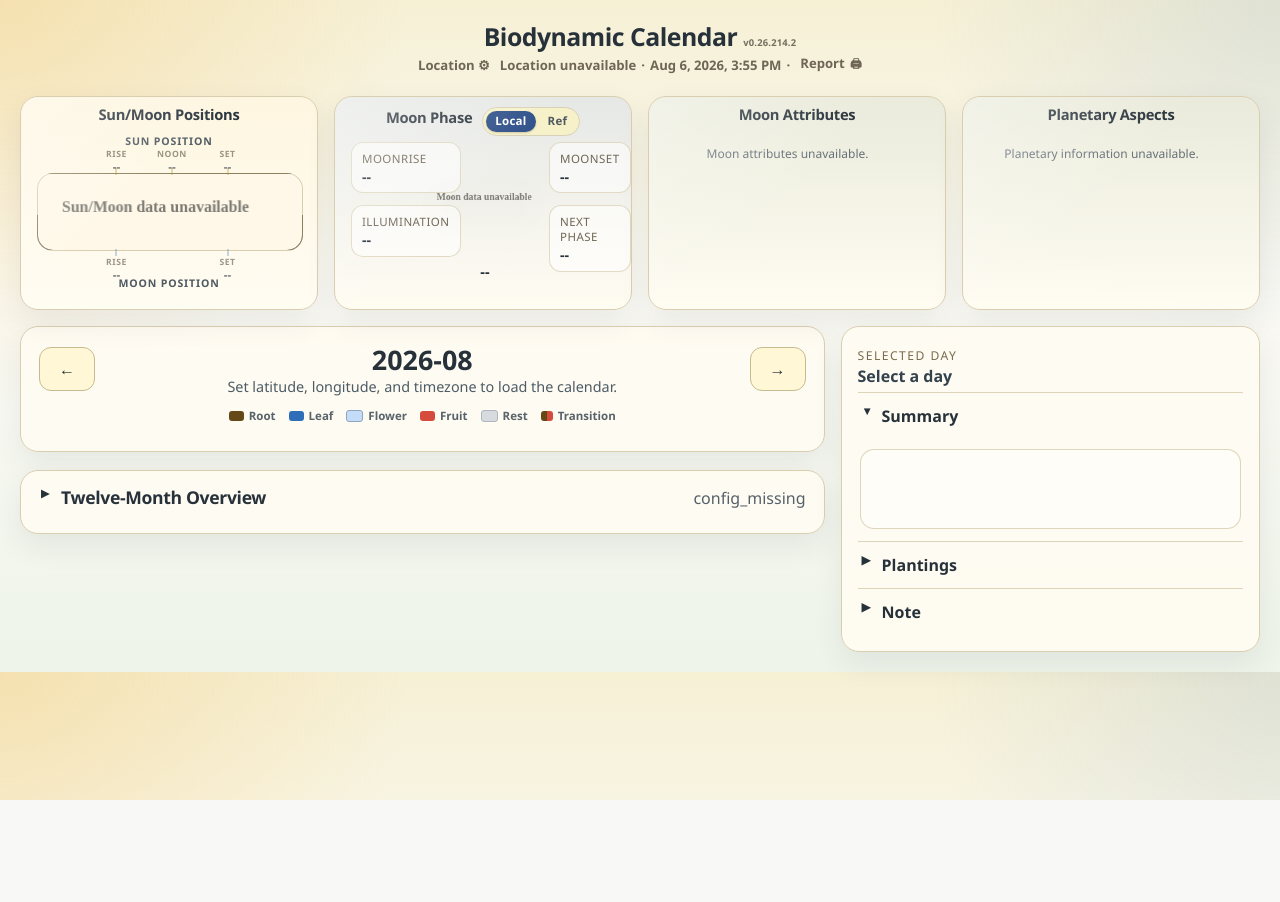
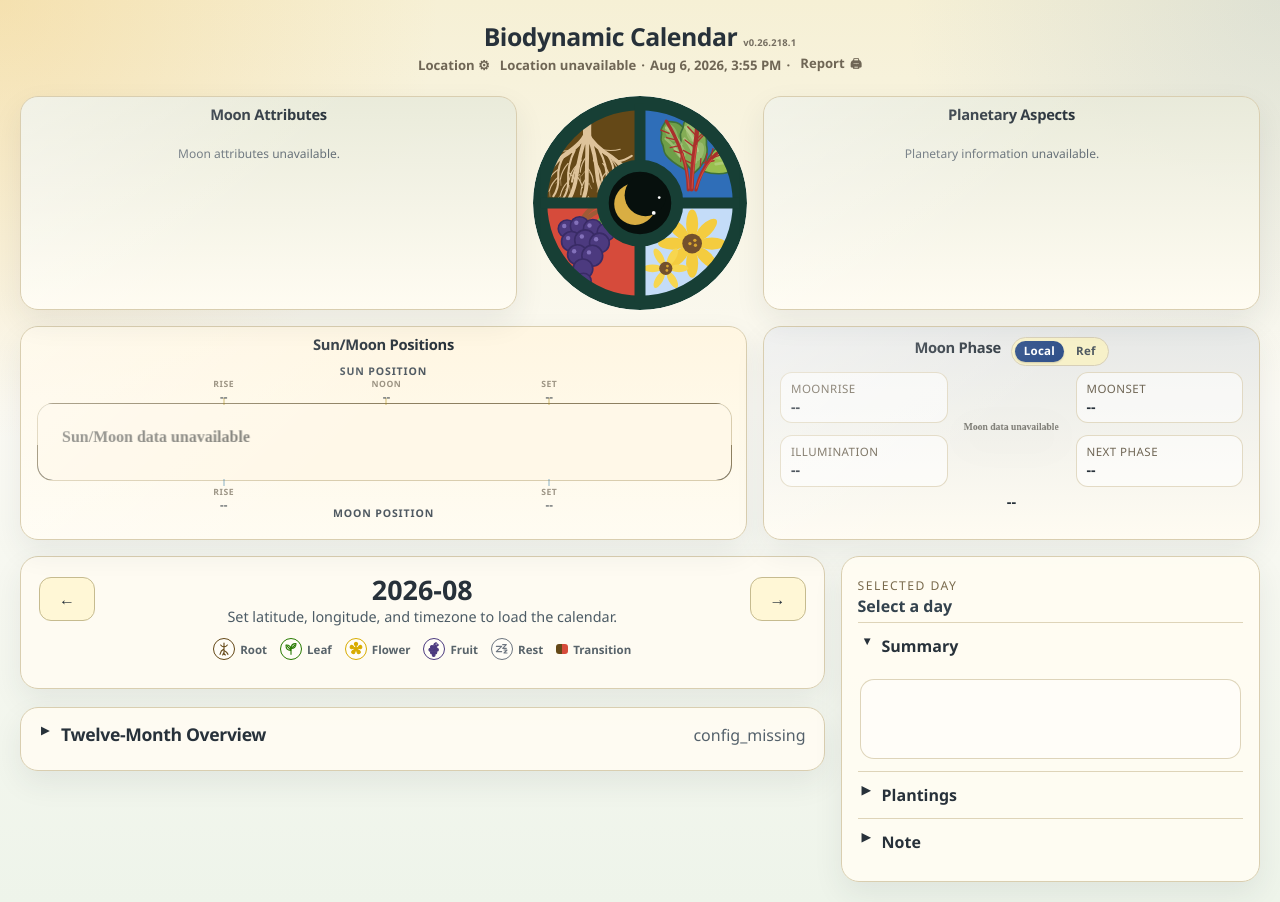
Before and after one commit to mot-yelraf/Biodynamic_Calendar, a FastAPI app: page / in a window 1280 px wide. Before the commit the page ends 800 px from the top, so only its background shows below. Run offline with FastAPI, Linux system fonts and the light colour scheme; data that the repository does not hold is empty; some libraries are stand-ins or nearby versions.

Commit message:
Update calendar legend and app icon (#3)

```diff
--- a/pyproject.toml
+++ b/pyproject.toml
@@ -4,7 +4,7 @@ build-backend = "setuptools.build_meta"
 
 [project]
 name = "biodynamic-calendar"
-version = "v0.26.214.2"
+version = "v0.26.218.1"
 description = "Standalone biodynamic calendar library and local web app."
 readme = "README.md"
 requires-python = ">=3.11"
--- a/static/app.css
+++ b/static/app.css
@@ -188,7 +188,10 @@ button:active {
 
 .hero-grid {
   display: grid;
-  grid-template-columns: repeat(4, minmax(0, 1fr));
+  grid-template-columns: minmax(320px, 1fr) 214px minmax(320px, 1fr);
+  grid-template-areas:
+    "attributes icon planetary"
+    "positions positions phase";
   grid-auto-rows: 214px;
   gap: var(--layout-gap);
   align-items: stretch;
@@ -196,19 +199,34 @@ button:active {
 }
 
 .hero-grid .sun-moon-panel {
-  grid-column: 1;
+  grid-area: positions;
 }
 
 .hero-grid .moon-phase-panel {
-  grid-column: 2;
+  grid-area: phase;
 }
 
 .hero-grid .moon-attributes-panel {
-  grid-column: 3;
+  grid-area: attributes;
 }
 
 .hero-grid .planetary-panel {
-  grid-column: 4;
+  grid-area: planetary;
+}
+
+.hero-calendar-mark {
+  grid-area: icon;
+  height: 214px;
+  overflow: hidden;
+  border-radius: 50%;
+  background: #fff;
+}
+
+.hero-calendar-mark img {
+  display: block;
+  width: 100%;
+  height: 100%;
+  object-fit: contain;
 }
 
 .hero-center {
@@ -833,18 +851,41 @@ button:disabled:hover {
   gap: 5px;
 }
 
-.legend-dot {
-  display: inline-block;
-  width: 15px;
-  height: 10px;
-  border-radius: 3px;
-}
-
-.legend-root { background: #644817; }
-.legend-leaf { background: #2f6eb8; }
-.legend-flower { background: #c4dcf8; border: 1px solid #8da6c2; }
-.legend-fruit { background: #d64b3b; }
-.legend-rest { background: #d7dbe0; border: 1px solid #aeb5bd; }
+.legend-icon-defs {
+  position: absolute;
+  width: 0;
+  height: 0;
+  overflow: hidden;
+}
+
+.legend-plant-icon {
+  width: 22px;
+  height: 22px;
+  padding: 2px;
+  box-sizing: border-box;
+  overflow: visible;
+  border: 1.5px solid currentColor;
+  border-radius: 50%;
+  background: #fffdf7;
+  fill: none;
+  stroke: currentColor;
+  stroke-width: 1.65;
+  stroke-linecap: round;
+  stroke-linejoin: round;
+  flex: 0 0 auto;
+}
+
+.legend-plant-icon.legend-flower,
+.legend-plant-icon.legend-fruit {
+  fill: currentColor;
+}
+
+.legend-root { color: #644817; }
+.legend-leaf { color: #277a00; }
+.legend-flower { color: #d8ac00; }
+.legend-fruit { color: #4c3a7f; }
+.legend-rest { color: #6d7680; }
+
 .legend-transition {
   display: inline-block;
   width: 12px;
--- a/static/app.js
+++ b/static/app.js
@@ -120,6 +120,12 @@ function dayBackground(day) {
   const base = `linear-gradient(90deg, ${stops.join(", ")})`;
   if (!dividerStops.length) return base;
   return `linear-gradient(90deg, ${dividerStops.join(", ")}), ${base}`;
+}
+
+function plantPartIconMarkup(value, className = "day-part-icon") {
+  const part = String(value || "").trim().toLowerCase();
+  const icon = ["root", "leaf", "flower", "fruit", "rest"].includes(part) ? part : "rest";
+  return `<svg class="${className} part-${icon}" aria-hidden="true" focusable="false"><use href="#legend-icon-${icon}"></use></svg>`;
 }
 
 function formatTime(value) {
@@ -1276,9 +1282,10 @@ function render(options = {}) {
     if (plantingMarkers.active) classes.push("plant-active");
     if (state.selectedDate === day.date) classes.push("selected");
     const partLabel = String(day.dominant_plant_part || "").trim() || "--";
-    const style = `background:${dayBackground(day)};border-color:${day.dominant_color || "#d7d0bf"};color:${dayTextColor(day)};`;
+    const style = `background:${dayBackground(day)};border-color:${esc(day.dominant_color || "#d7d0bf")};color:${dayTextColor(day)};`;
     const markerTitle = plantingMarkers.labels.length ? ` | ${plantingMarkers.labels.join(" | ")}` : "";
-    return `<button type="button" class="${classes.join(" ")}" data-date="${esc(day.date)}" style="${style}" title="${esc(day.date || "")} ${esc(day.dominant_sign || "")} ${esc(day.dominant_plant_part || "")}${esc(markerTitle)}"><span class="day-number">${esc(day.day)}</span><span class="day-meta">${esc(partLabel)}</span></button>`;
+    const accessibleLabel = `${day.date || ""} ${day.dominant_sign || ""} ${partLabel}${markerTitle}`.trim();
+    return `<button type="button" class="${classes.join(" ")}" data-date="${esc(day.date)}" style="${style}" title="${esc(accessibleLabel)}" aria-label="${esc(accessibleLabel)}"><span class="day-number">${esc(day.day)}</span>${plantPartIconMarkup(partLabel)}</button>`;
   }).join("");
   calendarEl.innerHTML = html;
   calendarEl.querySelectorAll(".bio-day").forEach((btn) => btn.addEventListener("click", () => {
--- a/templates/index.html
+++ b/templates/index.html
@@ -110,6 +110,10 @@
         </div>
       </section>
 
+      <div class="hero-calendar-mark">
+        <img src="/static/bd-calendar-icon-512.svg?v={{ app_version }}" alt="Biodynamic Calendar symbol">
+      </div>
+
       <section class="panel astro-panel cosmic-panel planetary-panel" aria-labelledby="planetaryAspectsTitle">
         <div class="astro-head cosmic-head">
           <h2 id="planetaryAspectsTitle">Planetary Aspects</h2>
@@ -141,12 +145,41 @@
             </div>
             <button id="nextBtn" type="button">&rarr;</button>
           </div>
+          <svg class="legend-icon-defs" aria-hidden="true" focusable="false">
+            <defs>
+              <symbol id="legend-icon-root" viewBox="0 0 24 24">
+                <path d="M12 3v6m-5-3c1.2 1.7 2.9 2.7 5 3 2.1-.3 3.8-1.3 5-3M12 9v11m0-8-4 3m4-1 4 3m-8-2-2 5m10-3 2 3m-6-3-2 4m2-2 2 2"/>
+              </symbol>
+              <symbol id="legend-icon-leaf" viewBox="0 0 24 24">
+                <path d="M12 20V9m0 5c-5.2.2-7.7-2.5-7.5-7.9 5.1-.2 7.7 2.4 7.5 7.9Zm0-3c.2-4.8 2.7-7.2 7.5-7-.1 4.8-2.6 7.2-7.5 7Z"/>
+                <path d="m6.5 8.1 5.5 5.4m5.8-7.1L12 11"/>
+              </symbol>
+              <symbol id="legend-icon-flower" viewBox="0 0 24 24">
+                <path d="M12 8.2C8.5 5.7 8.9 2.4 12 2c3.1.4 3.5 3.7 0 6.2Zm3.1 2.3c.8-4.2 4-5.1 5.5-2.4.9 3-1.9 4.6-5.5 2.4Zm-1.2 3.6c4.2-.5 5.9 2.4 3.6 4.4-2.7 1.5-4.9-.9-3.6-4.4Zm-3.8 0c1.3 3.5-.9 5.9-3.6 4.4-2.3-2-.6-4.9 3.6-4.4Zm-1.2-3.6C5.3 12.7 2.5 11.1 3.4 8.1c1.5-2.7 4.7-1.8 5.5 2.4Z"/>
+                <circle cx="12" cy="12" r="3"/>
+              </symbol>
+              <symbol id="legend-icon-fruit" viewBox="0 0 24 24">
+                <path d="M11.5 6.5c.2-2.2 1.5-3.6 3.8-4.2M12.8 5.2c2.3-1.4 4.4-1.1 5.8.8-2.1 1.5-4.1 1.7-5.8-.8Z" fill="none"/>
+                <circle cx="9" cy="9" r="2.3"/>
+                <circle cx="14" cy="9" r="2.3"/>
+                <circle cx="6.7" cy="13.1" r="2.3"/>
+                <circle cx="11.5" cy="13.1" r="2.3"/>
+                <circle cx="16.3" cy="13.1" r="2.3"/>
+                <circle cx="9.1" cy="17.2" r="2.3"/>
+                <circle cx="13.9" cy="17.2" r="2.3"/>
+                <circle cx="11.5" cy="21" r="2.1"/>
+              </symbol>
+              <symbol id="legend-icon-rest" viewBox="0 0 24 24">
+                <path d="M3.5 8h8l-8 8h8M13 5.5h5.5L13 11h5.5M15 13.5h4.5L15 18h4.5"/>
+              </symbol>
+            </defs>
+          </svg>
           <div class="calendar-legend" aria-label="Calendar legend">
-            <span><i class="legend-dot legend-root"></i>Root</span>
-            <span><i class="legend-dot legend-leaf"></i>Leaf</span>
-            <span><i class="legend-dot legend-flower"></i>Flower</span>
-            <span><i class="legend-dot legend-fruit"></i>Fruit</span>
-            <span><i class="legend-dot legend-rest"></i>Rest</span>
+            <span><svg class="legend-plant-icon legend-root" aria-hidden="true"><use href="#legend-icon-root"></use></svg>Root</span>
+            <span><svg class="legend-plant-icon legend-leaf" aria-hidden="true"><use href="#legend-icon-leaf"></use></svg>Leaf</span>
+            <span><svg class="legend-plant-icon legend-flower" aria-hidden="true"><use href="#legend-icon-flower"></use></svg>Flower</span>
+            <span><svg class="legend-plant-icon legend-fruit" aria-hidden="true"><use href="#legend-icon-fruit"></use></svg>Fruit</span>
+            <span><svg class="legend-plant-icon legend-rest" aria-hidden="true"><use href="#legend-icon-rest"></use></svg>Rest</span>
             <span><i class="legend-transition"></i>Transition</span>
           </div>
           <div id="calendar" class="calendar"></div>
@@ -158,11 +191,11 @@
             <div id="rangeStatus" class="hint"></div>
           </summary>
           <div class="calendar-legend range-legend" aria-label="Twelve-month calendar legend">
-            <span><i class="legend-dot legend-root"></i>Root</span>
-            <span><i class="legend-dot legend-leaf"></i>Leaf</span>
-            <span><i class="legend-dot legend-flower"></i>Flower</span>
-            <span><i class="legend-dot legend-fruit"></i>Fruit</span>
-            <span><i class="legend-dot legend-rest"></i>Rest</span>
+            <span><svg class="legend-plant-icon legend-root" aria-hidden="true"><use href="#legend-icon-root"></use></svg>Root</span>
+            <span><svg class="legend-plant-icon legend-leaf" aria-hidden="true"><use href="#legend-icon-leaf"></use></svg>Leaf</span>
+            <span><svg class="legend-plant-icon legend-flower" aria-hidden="true"><use href="#legend-icon-flower"></use></svg>Flower</span>
+            <span><svg class="legend-plant-icon legend-fruit" aria-hidden="true"><use href="#legend-icon-fruit"></use></svg>Fruit</span>
+            <span><svg class="legend-plant-icon legend-rest" aria-hidden="true"><use href="#legend-icon-rest"></use></svg>Rest</span>
             <span><i class="legend-transition"></i>Transition</span>
           </div>
           <div id="rangeCalendar" class="range-calendar"></div>
```
Also changed, not shown: other parts of static/app.css (+65 -24 lines), tests/test_sensorius_parity.py (+11 -0 lines), static/bd-calendar-icon-512.png, static/bd-calendar-icon-512.svg.
